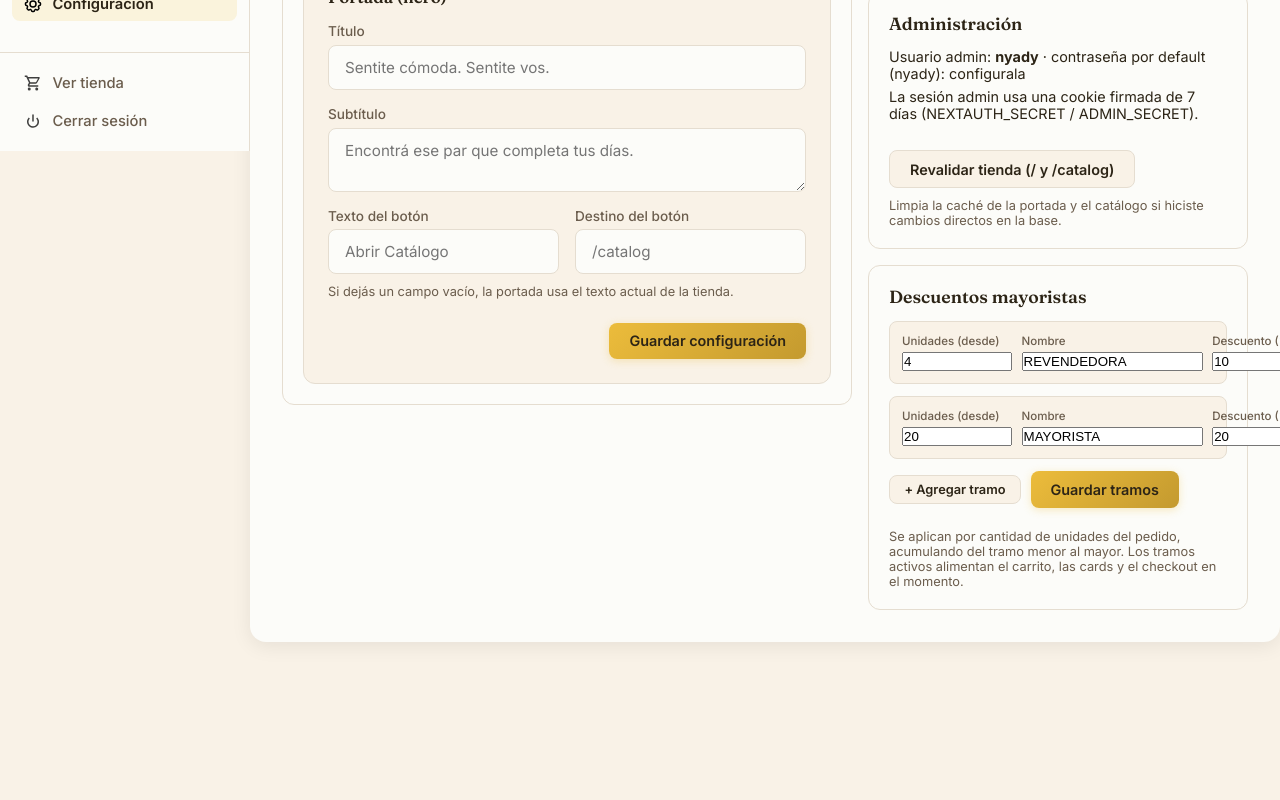
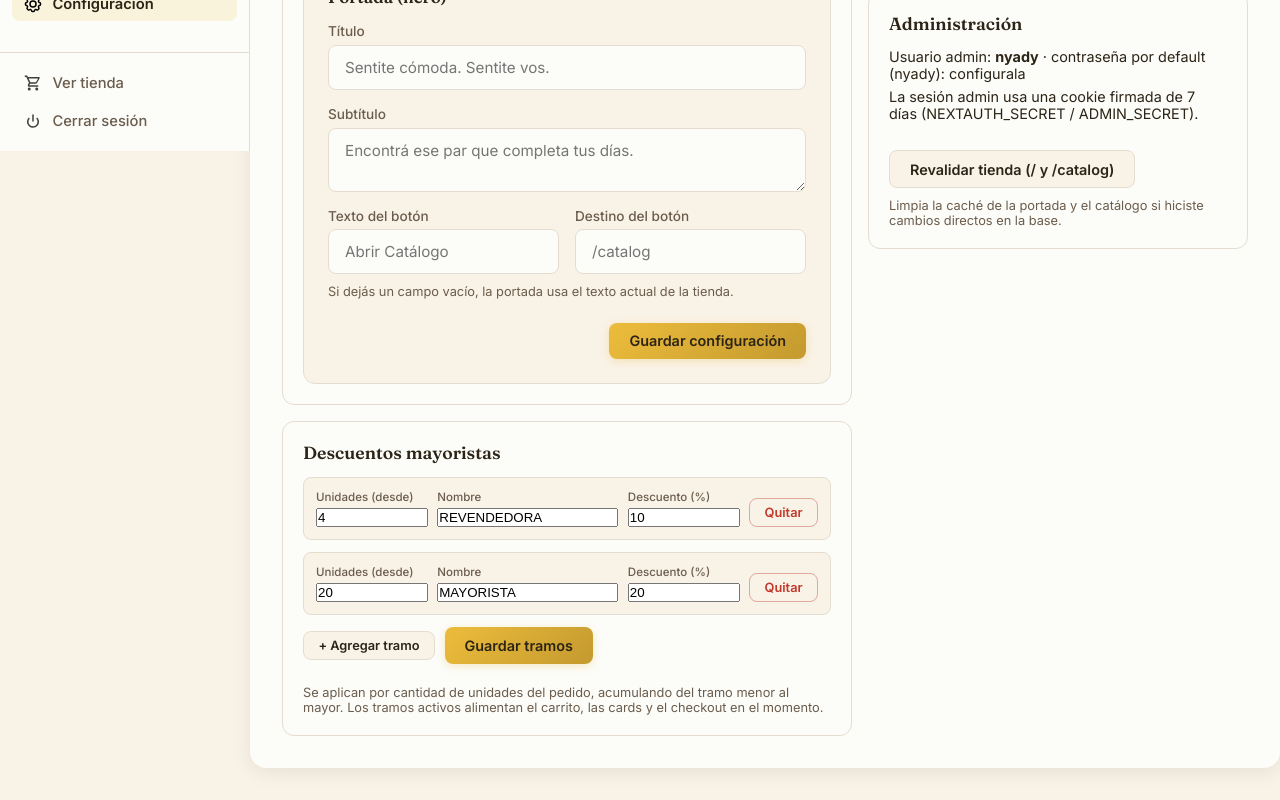
Before and after one commit to nady4/nyady, a Next.js app: page /admin/configuracion in a window 1280 px wide. Shown: the part 649-1449 px from the top of the page. Before the commit the page ends 1323 px from the top, so only its background shows below. Built offline with nearby package versions, Linux system fonts and the light colour scheme; no server answers; the database is empty.

Commit message:
fix: descuentos mayoristas a la columna ancha de configuracion

```diff
--- a/app/admin/(dashboard)/configuracion/page.tsx
+++ b/app/admin/(dashboard)/configuracion/page.tsx
@@ -91,6 +91,11 @@ export default async function AdminSettingsPage() {
               }
             />
           </div>
+
+          <div className="admin-card">
+            <h2 className="admin-card-title">Descuentos mayoristas</h2>
+            <WholesaleTiersEditor tiers={await getStoreWholesaleTiers()} />
+          </div>
         </div>
 
         <div className="admin-settings-col">
@@ -134,11 +139,6 @@ export default async function AdminSettingsPage() {
             </div>
             <StorefrontRefresh />
           </div>
-
-          <div className="admin-card">
-            <h2 className="admin-card-title">Descuentos mayoristas</h2>
-            <WholesaleTiersEditor tiers={await getStoreWholesaleTiers()} />
-          </div>
         </div>
       </div>
     </main>
```
